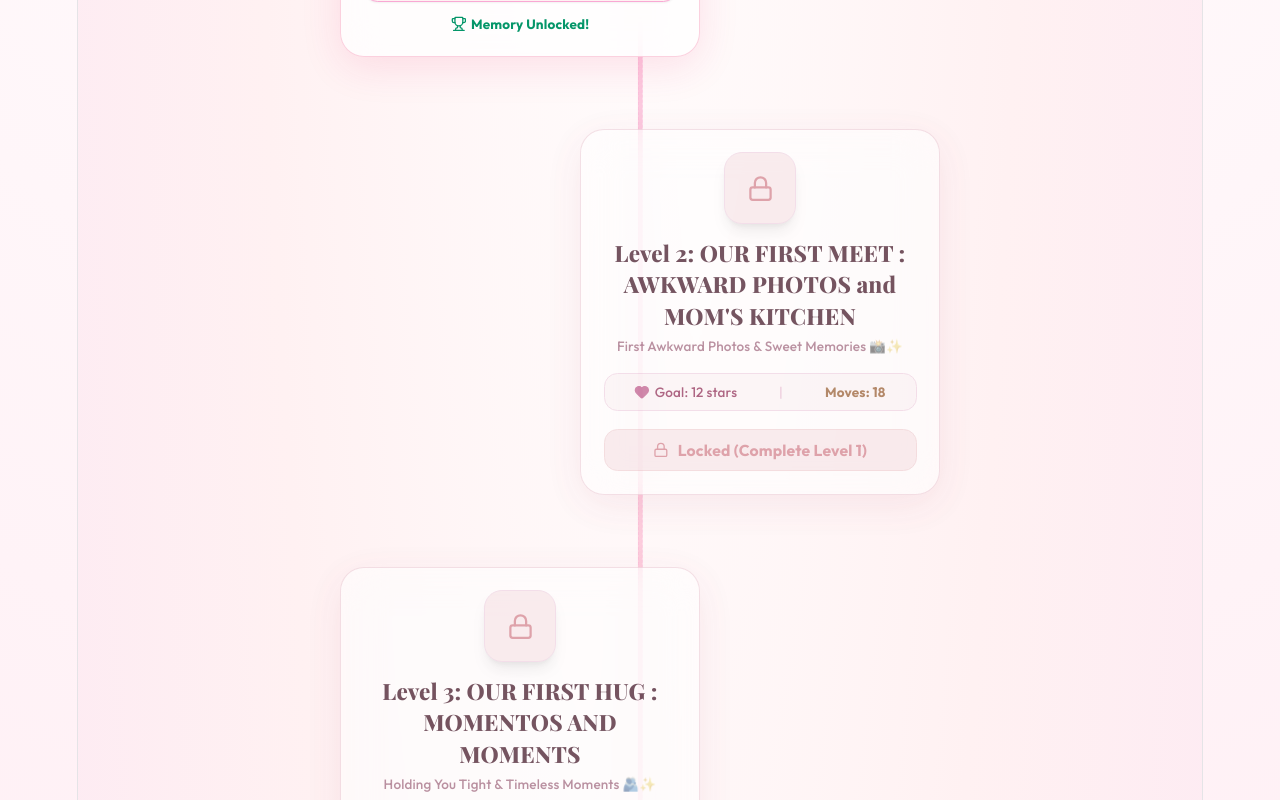
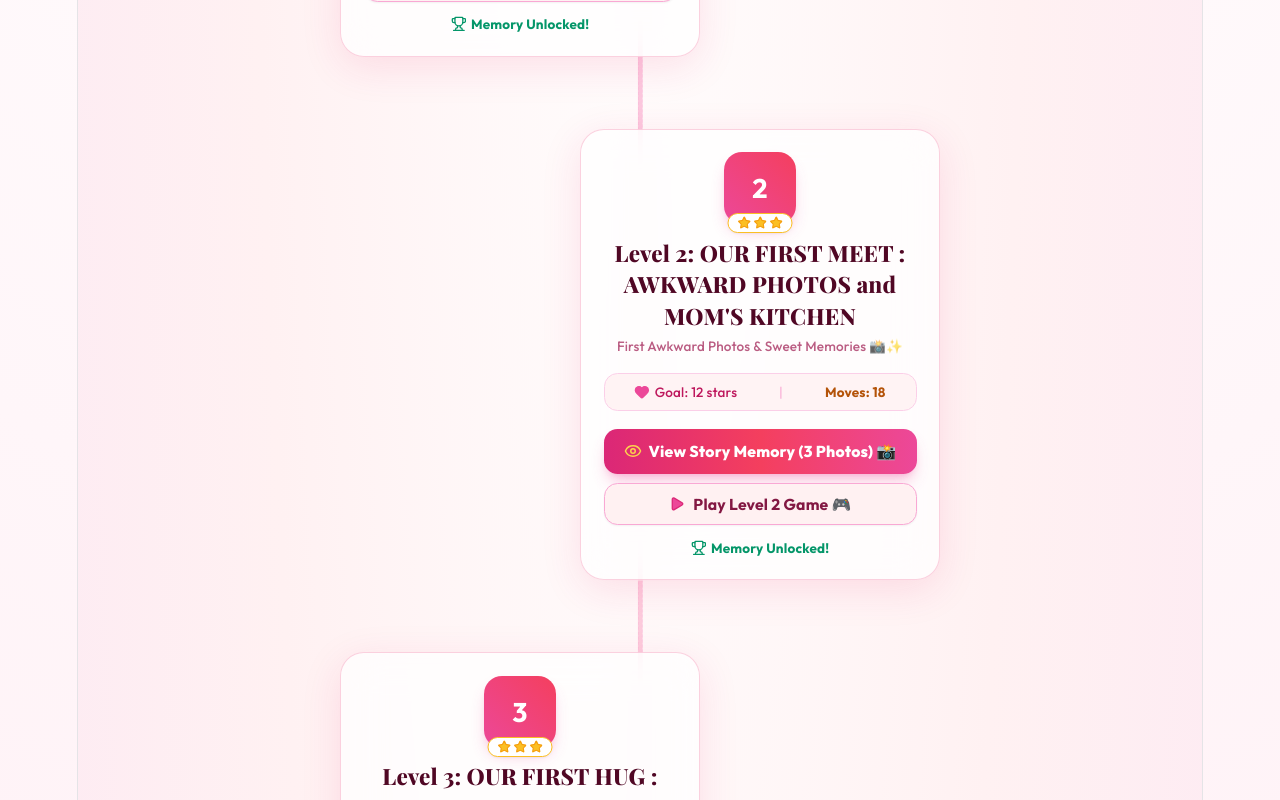
Before and after one commit to royprantik/Birthday, a React (Vite) app: page / in a window 1280 px wide. Shown: the part 1080-1880 px from the top of the page. Built offline with nearby package versions, Linux system fonts and the light colour scheme; a web font is replaced by a local one.

Commit message:
Fix root cause: Unlock all levels by default so photo stories are immediately viewable across all devices

```diff
--- a/src/App.jsx
+++ b/src/App.jsx
@@ -24,31 +24,18 @@ export function App() {
 
   const [isCeremonyActive, setIsCeremonyActive] = useState(false);
 
-  // Load memories state - DEFAULT_MEMORIES in code is 100% absolute source of truth for photo slides!
+  // Load memories state - DEFAULT_MEMORIES in code is 100% absolute source of truth for photo slides & unlocked state!
   const [memories, setMemories] = useState(DEFAULT_MEMORIES);
 
-  // Sync unlocked level progress on mount while preserving code photos
+  // Sync state on mount if DEFAULT_MEMORIES changes
   useEffect(() => {
-    try {
-      const saved = localStorage.getItem('birthday_unlocked_levels_v1');
-      if (saved) {
-        const unlockedIds = JSON.parse(saved);
-        if (Array.isArray(unlockedIds)) {
-          setMemories(
-            DEFAULT_MEMORIES.map((m) => ({
-              ...m,
-              unlocked: unlockedIds.includes(m.id) || m.id === 1
-            }))
-          );
-        }
-      }
-    } catch (e) {}
+    setMemories(DEFAULT_MEMORIES);
   }, []);
 
   const [letterText, setLetterText] = useState(INITIAL_LETTER);
   const [voiceNoteUrl, setVoiceNoteUrl] = useState('');
   const [bgMusicUrl, setBgMusicUrl] = useState('/upohar.mp3');
-  const [herPhotoUrl, setHerPhotoUrl] = useState('/memories/level1_slide1.jpg');
+  const [herPhotoUrl, setHerPhotoUrl] = useState('/memories/level1_slide1.jpg?v=3');
 
   // Save unlocked level IDs to storage
   useEffect(() => {
--- a/src/components/SagaMap.jsx
+++ b/src/components/SagaMap.jsx
@@ -70,7 +70,7 @@ export function SagaMap({ memories, onPlayLevel, onGoToFinale, onSelectStory, cu
         <div className="absolute inset-y-0 left-1/2 w-1 -translate-x-1/2 bg-gradient-to-b from-pink-400/40 via-rose-300/40 to-pink-500/40 rounded-full z-0 hidden sm:block border border-dashed border-pink-300/40" />
 
         {memories.map((memory, index) => {
-          const isUnlocked = unlockAllMode || memory.unlocked || memory.id === 1;
+          const isUnlocked = true; // ALL levels are unlocked so anyone can view stories & play immediately!
           const isLastLevel = index === memories.length - 1;
 
           // Alternate left / right offset layout for saga map feel
--- a/src/utils/defaultMemories.js
+++ b/src/utils/defaultMemories.js
@@ -19,12 +19,12 @@ export const DEFAULT_MEMORIES = [
     maxMoves: 18,
     requiredType: "heart",
     requiredCount: 10,
-    unlocked: false,
+    unlocked: true,
     slides: [
       {
         id: "1-1",
         type: "image",
-        url: "/memories/level1_slide1.jpg",
+        url: "/memories/level1_slide1.jpg?v=3",
         caption: "The sweet smile that started it all! ☕💖",
         date: "April 5, 2024",
         mood: "Nervous & Enchanted"
@@ -32,7 +32,7 @@ export const DEFAULT_MEMORIES = [
       {
         id: "1-2",
         type: "image",
-        url: "/memories/level1_slide2.jpg",
+        url: "/memories/level1_slide2.jpg?v=3",
         caption: "Goru Bihu matashree vibes & hilarious turmeric face mask! 😂🌾❤️",
         date: "April 13, 2024",
         mood: "Playful & Hilarious"
@@ -40,7 +40,7 @@ export const DEFAULT_MEMORIES = [
       {
         id: "1-3",
         type: "image",
-        url: "/memories/level1_slide3.jpg",
+        url: "/memories/level1_slide3.jpg?v=3",
         caption: "Everyone is busy doing Bihu photoshoot... Me bihu khaba jai asu! 😎✨",
         date: "April 13, 2024",
         mood: "Gorgeous & Festive"
@@ -55,12 +55,12 @@ export const DEFAULT_MEMORIES = [
     maxMoves: 18,
     requiredType: "star",
     requiredCount: 12,
-    unlocked: false,
+    unlocked: true,
     slides: [
       {
         id: "2-1",
         type: "image",
-        url: "/memories/level2_slide1.jpg",
+        url: "/memories/level2_slide1.jpg?v=3",
         caption: "Rockstar ninja vibes in the yellow smiley mask! 😎💛🤘",
         date: "January 9, 2024",
         mood: "Super Playful & Cool"
@@ -68,7 +68,7 @@ export const DEFAULT_MEMORIES = [
       {
         id: "2-2",
         type: "image",
-        url: "/memories/level2_slide2.jpg",
+        url: "/memories/level2_slide2.jpg?v=3",
         caption: "Miss Violina Das - Official cutest profile of 06-03-2024! 🌸📄💖",
         date: "March 6, 2024",
         mood: "Adorable & Official"
@@ -76,7 +76,7 @@ export const DEFAULT_MEMORIES = [
       {
         id: "2-3",
         type: "image",
-        url: "/memories/level2_slide3.jpg",
+        url: "/memories/level2_slide3.jpg?v=3",
         caption: "Good Vibes Only cafe moment with the sweetest smile! ☕✨💜",
         date: "May 2, 2024",
         mood: "Warm & Enchanting"
@@ -91,7 +91,7 @@ export const DEFAULT_MEMORIES = [
     maxMoves: 20,
     requiredType: "cupcake",
     requiredCount: 14,
-    unlocked: false,
+    unlocked: true,
     slides: [
       {
         id: "3-1",
@@ -111,7 +111,7 @@ export const DEFAULT_MEMORIES = [
     maxMoves: 20,
     requiredType: "rose",
     requiredCount: 15,
-    unlocked: false,
+    unlocked: true,
     slides: [
       {
         id: "4-1",
@@ -131,7 +131,7 @@ export const DEFAULT_MEMORIES = [
     maxMoves: 22,
     requiredType: "heart",
     requiredCount: 16,
-    unlocked: false,
+    unlocked: true,
     slides: [
       {
         id: "5-1",
@@ -151,7 +151,7 @@ export const DEFAULT_MEMORIES = [
     maxMoves: 22,
     requiredType: "star",
     requiredCount: 17,
-    unlocked: false,
+    unlocked: true,
     slides: [
       {
         id: "6-1",
@@ -171,7 +171,7 @@ export const DEFAULT_MEMORIES = [
     maxMoves: 24,
     requiredType: "rose",
     requiredCount: 18,
-    unlocked: false,
+    unlocked: true,
     slides: [
       {
         id: "7-1",
@@ -191,7 +191,7 @@ export const DEFAULT_MEMORIES = [
     maxMoves: 25,
     requiredType: "cupcake",
     requiredCount: 20,
-    unlocked: false,
+    unlocked: true,
     slides: [
       {
         id: "8-1",
@@ -208,7 +208,7 @@ export const DEFAULT_MEMORIES = [
     title: "Level 9: Grand Birthday Celebration",
     subtitle: "Happy Birthday Miss Violina Ray! 🎂🎉💖",
     puzzleImage: "/memories/birthday_cake.png",
-    unlocked: false,
+    unlocked: true,
     slides: [
       {
         id: "9-1",
```
